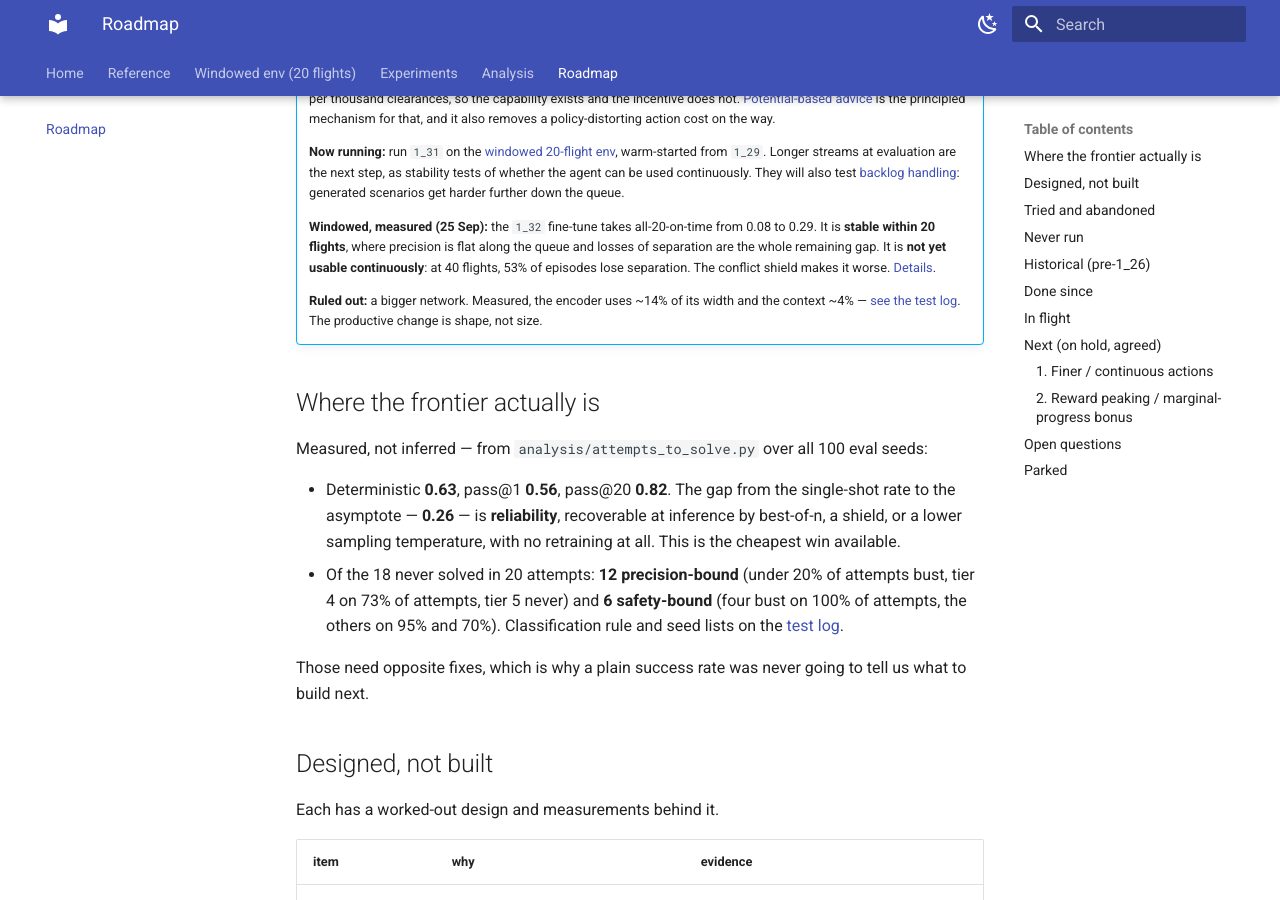
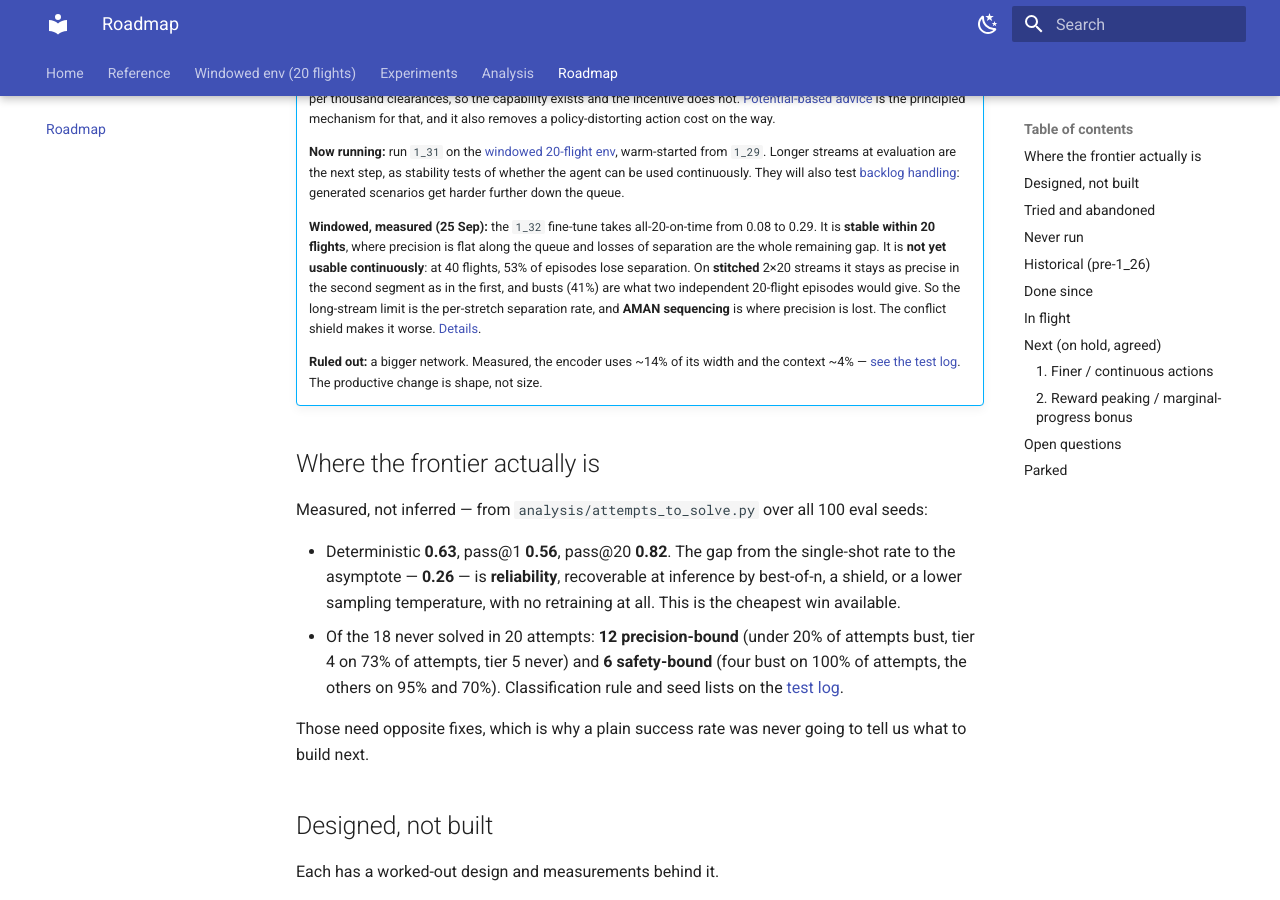
Before and after one commit to leander-grech/tada-single-agent-docs, an MkDocs documentation site: the page built from docs/roadmap.md, in a window 1280 px wide and 900 px high, scrolled down 358 px. Built offline with MkDocs 1.6.1 and Material for MkDocs 9.7.7, drawn with Linux system fonts in a browser that asks for light colours.

Commit message:
Stitched 2x20 results: the agent is stable along the stream; busts compound per segment
Co-Authored-By: Claude Opus 5.5 <noreply@anthropic.com>
Claude-Session: https://claude.ai/code/session_01Mb5WPbH9cyPgKn9uXrU1As

```diff
--- a/docs/roadmap.md
+++ b/docs/roadmap.md
@@ -26,7 +26,11 @@
     **Windowed, measured (25 Sep):** the `1_32` fine-tune takes all-20-on-time from 0.08 to
     0.29. It is **stable within 20 flights**, where precision is flat along the queue and
     losses of separation are the whole remaining gap. It is **not yet usable continuously**:
-    at 40 flights, 53% of episodes lose separation. The conflict shield makes it worse.
+    at 40 flights, 53% of episodes lose separation. On **stitched** 2×20 streams it stays as
+    precise in the second segment as in the first, and busts (41%) are what two independent
+    20-flight episodes would give. So the long-stream limit is the per-stretch separation
+    rate, and **AMAN sequencing** is where precision is lost. The conflict shield makes it
+    worse.
     [Details](windowed.md#stability).
 
     **Ruled out:** a bigger network. Measured, the encoder uses ~14% of its width and the context
```
Also changed, not shown: docs/windowed.md (+15 -1 lines).
